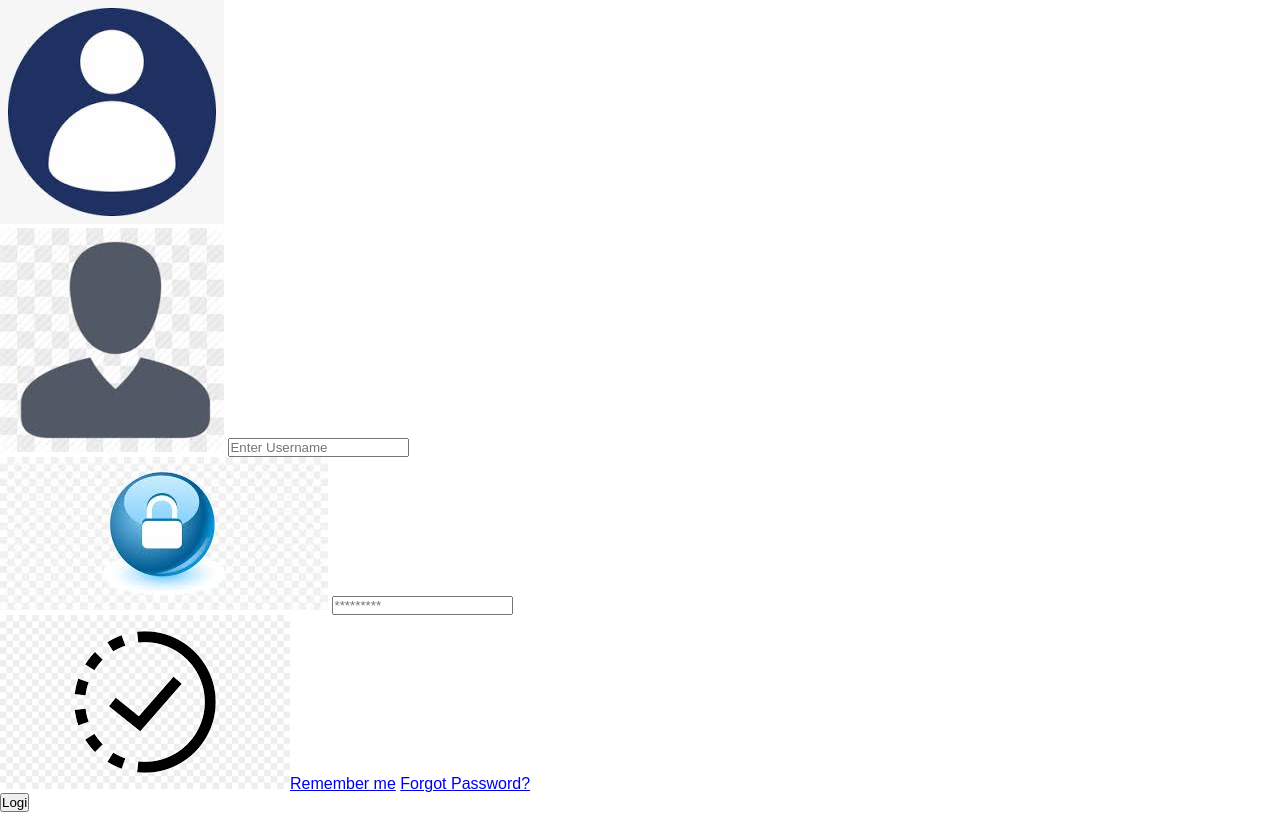
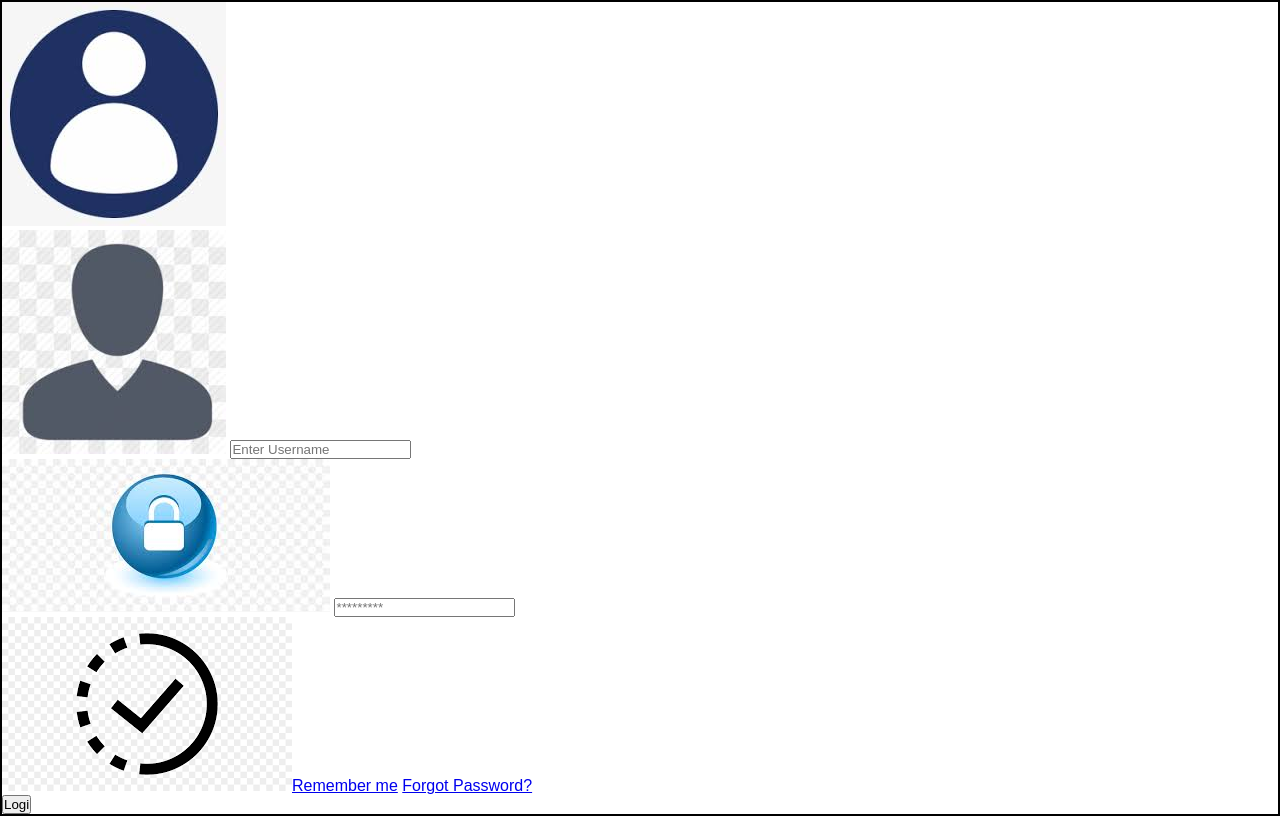
Before and after one commit to Clauvet1/My-Project, a PHP site: page /login.php in a window 1280 px wide. Run offline with PHP 8.4, Linux system fonts and the light colour scheme.

Commit message:
commit 13

```diff
--- a/CSS/loginStyle.css
+++ b/CSS/loginStyle.css
@@ -9,3 +9,6 @@
     background-position: center;
     background-size: cover;
 }
+.content{
+    border: 2px black solid;
+}
```
